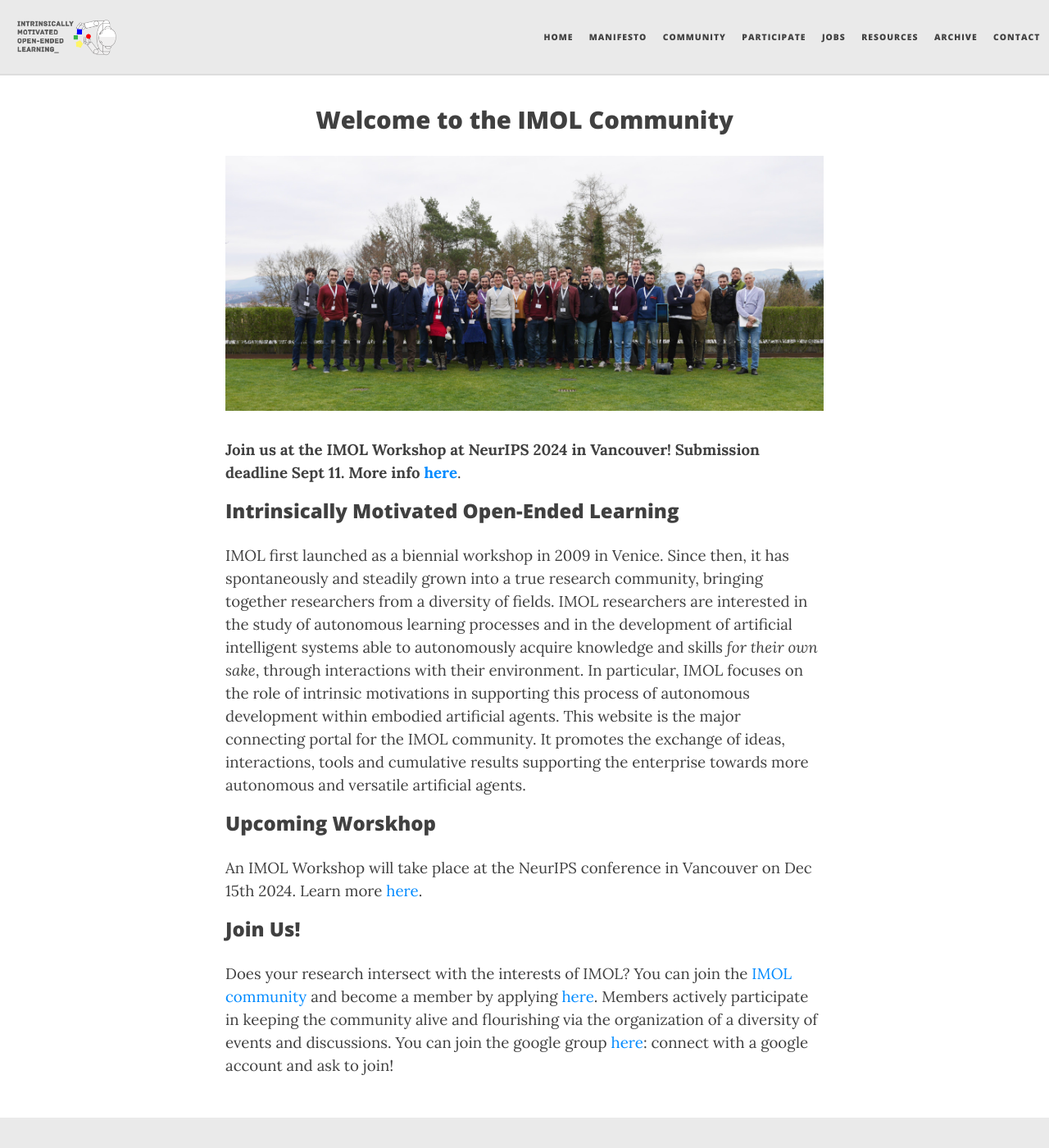
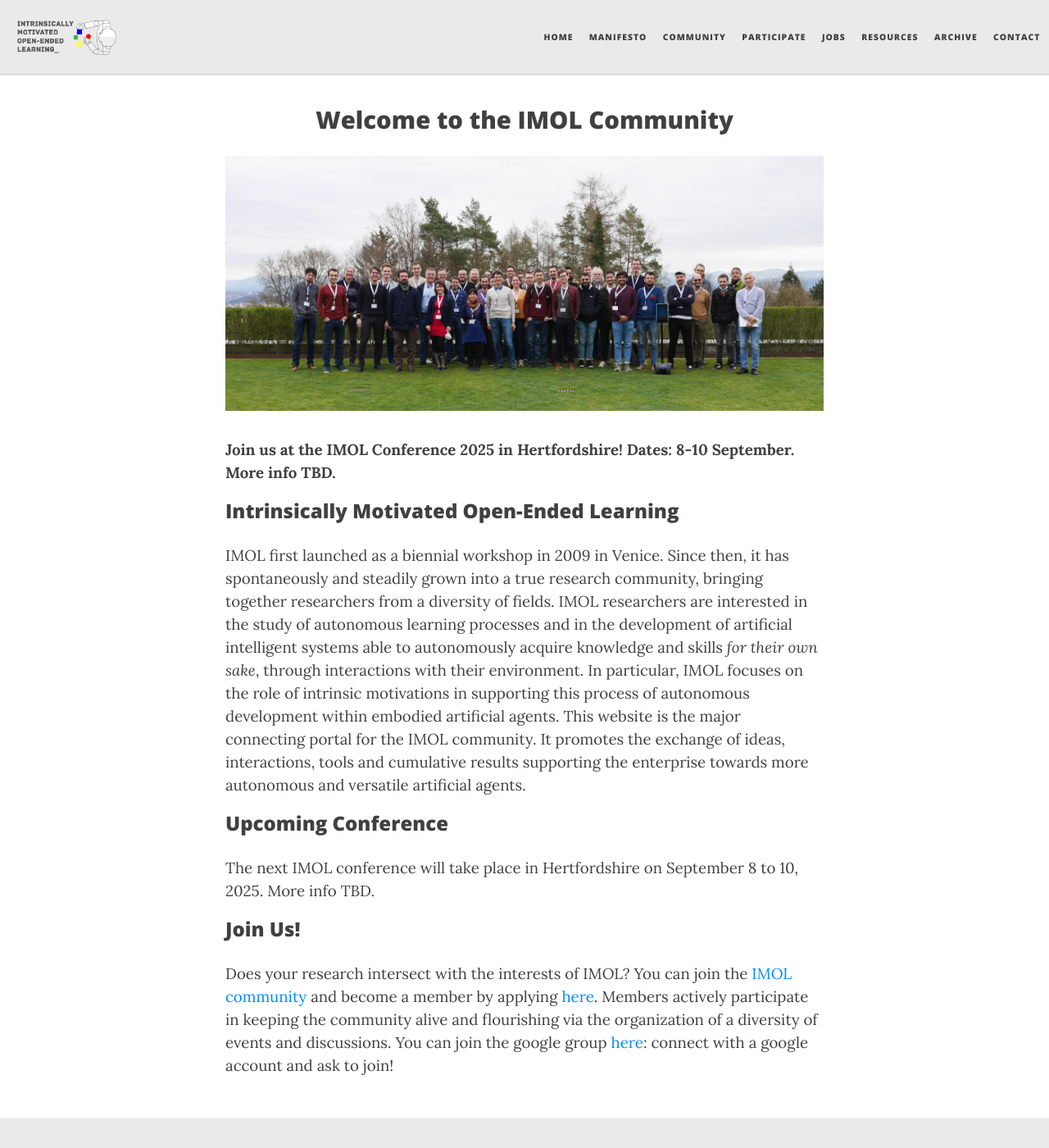
Before and after one commit to imol-community/imol-community.github.io, a Jekyll site: the page built from home.md, in a window 1280 px wide and 1400 px high. Shown: the whole window at 82% size. Built offline with Jekyll 4.4.1, drawn with Linux system fonts in a browser that asks for light colours; nearby versions of some CDN libraries.

Commit message:
update imol website

```diff
--- a/home.md
+++ b/home.md
@@ -7,7 +7,7 @@ title: Welcome to the IMOL Community
 
 <div class='description' style='font-size: 14pt; margin-top: 25pt'>
 
-<b>Join us at the IMOL Workshop at NeurIPS 2024 in Vancouver! Submission deadline Sept 11. More info <a href="https://imol-workshop.github.io/">here</a></b>.
+<b>Join us at the IMOL Conference 2025 in Hertfordshire! Dates: 8-10 September. More info TBD.</b>
 </div>
 
 <h3 style='margin-bottom: 20pt;'>Intrinsically Motivated Open-Ended Learning</h3>
@@ -24,11 +24,11 @@ enterprise towards more autonomous and versatile artificial agents.
 
 
 
-<h3 style='margin-bottom: 20pt;'>Upcoming Worskhop</h3>
+<h3 style='margin-bottom: 20pt;'>Upcoming Conference</h3>
 
 <div class='description' style='font-size: 14pt;'>
-An IMOL Workshop will take place at the NeurIPS conference in Vancouver on Dec 15th 2024. Learn more <a href="https://imol-workshop.github.io/">here</a>. </div>
-
+The next IMOL conference will take place in Hertfordshire on September 8 to 10, 2025. More info TBD.
+</div>
 
 
 <h3 style='margin-bottom: 20pt;'>Join Us!</h3>
```
Also changed, not shown: archive.md (+7 -0 lines), index.html (+4 -3 lines).
